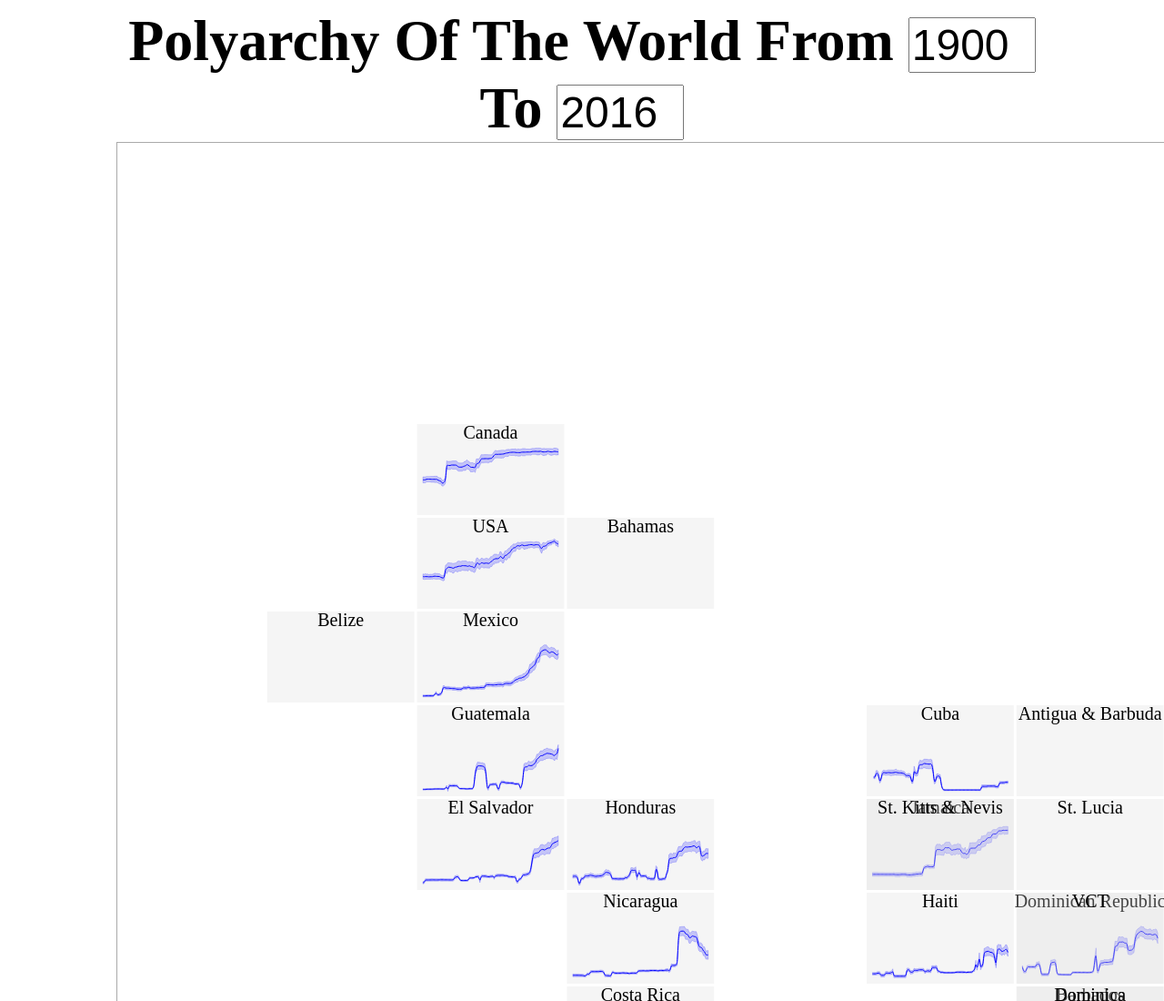
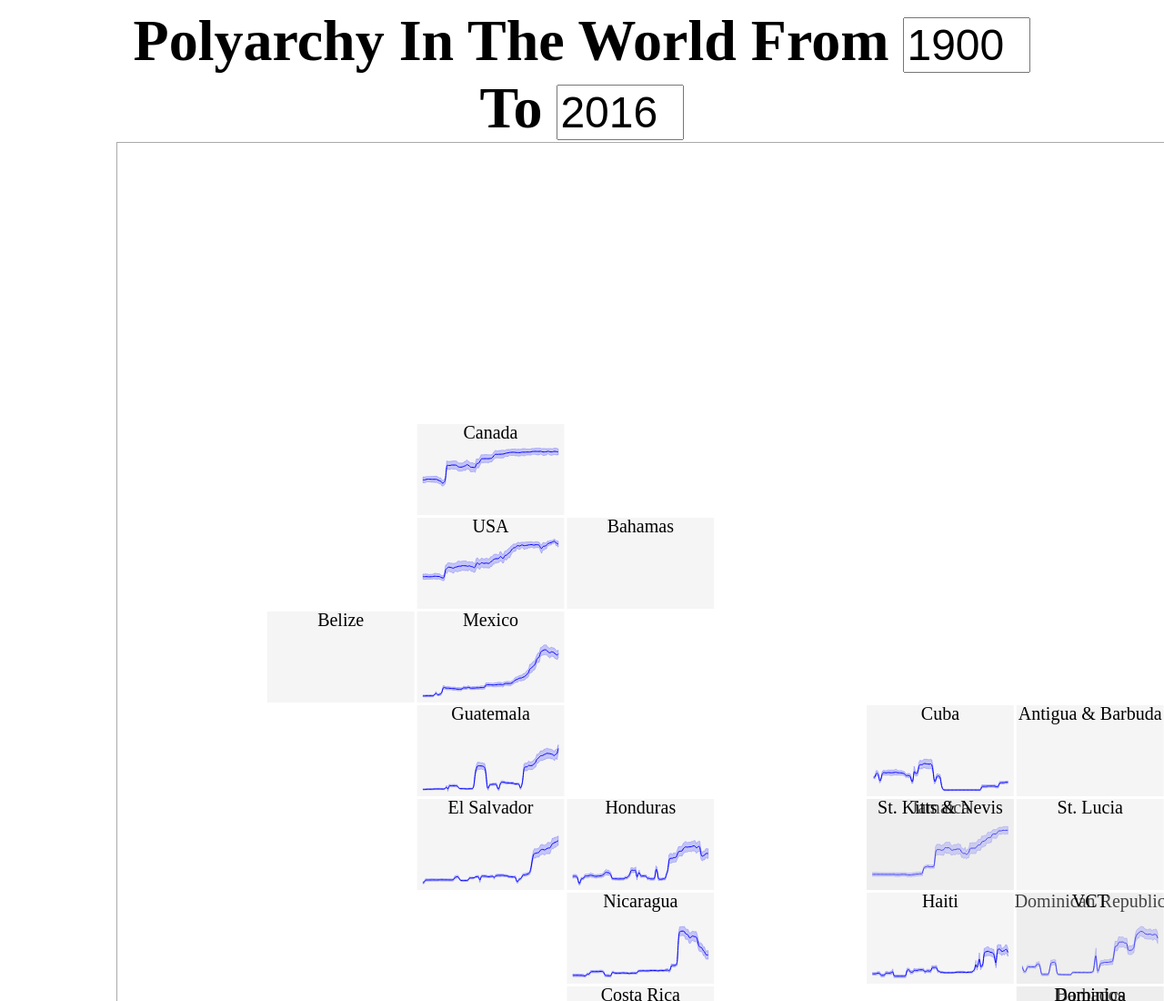
Before and after one commit to jmedzihorsky/jmedzihorsky.github.io, a plain HTML site: page tiles.html in a window 1280 px wide. Shown: the top 1100 px of the page at 91% size. Drawn offline with Linux system fonts and the light colour scheme.

Commit message:
title correction

```diff
--- a/tiles.html
+++ b/tiles.html
@@ -5,7 +5,7 @@
   </head>
   <body>
     <h1>
-      <label for="nValue">Polyarchy Of The World From </label>
+      <label for="nValue">Polyarchy In The World From </label>
       <input type="number" min=1900 max=2015 step=1 value=1900 id="startYear" autocomplete="off">
       <label for="nValue">To </label>
       <input type="number" min=1901 max=2016 step=1 value=2016 id="endYear" autocomplete="off">
```
